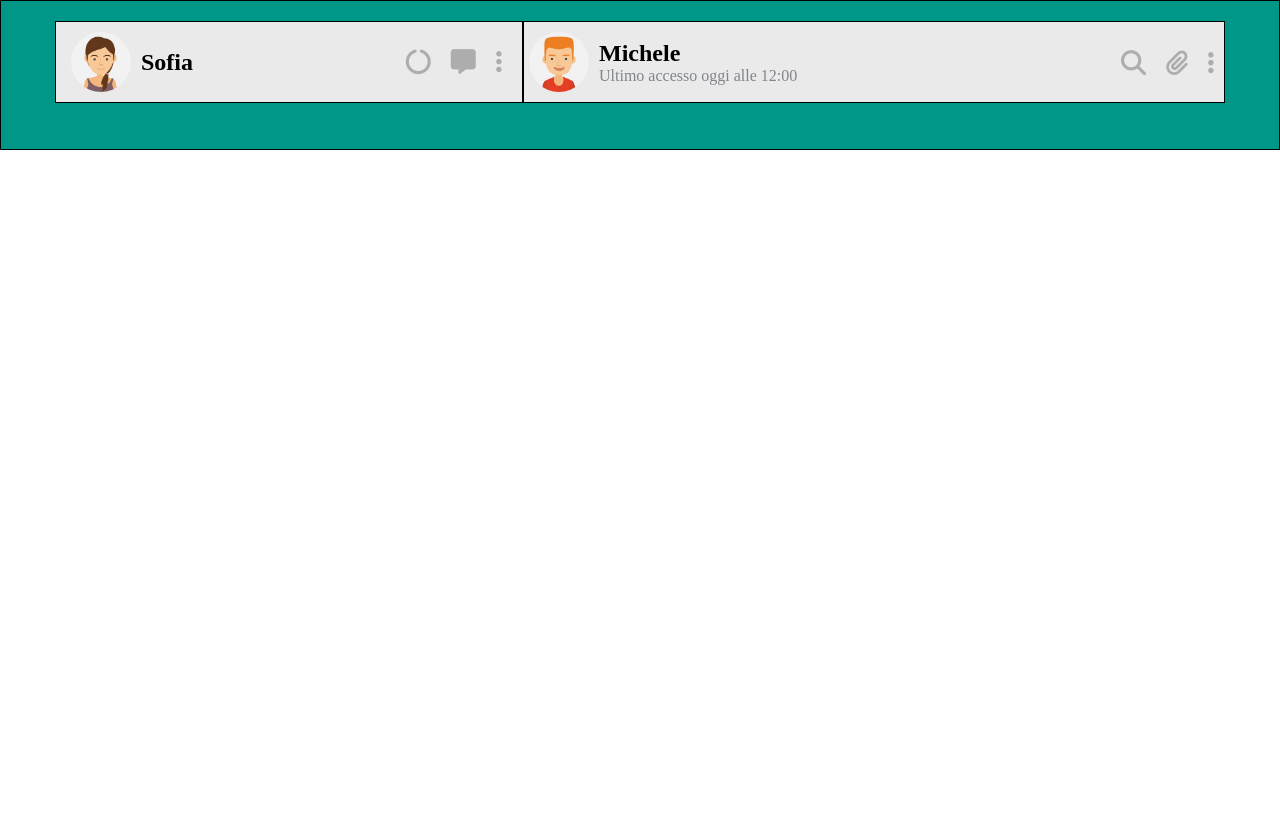
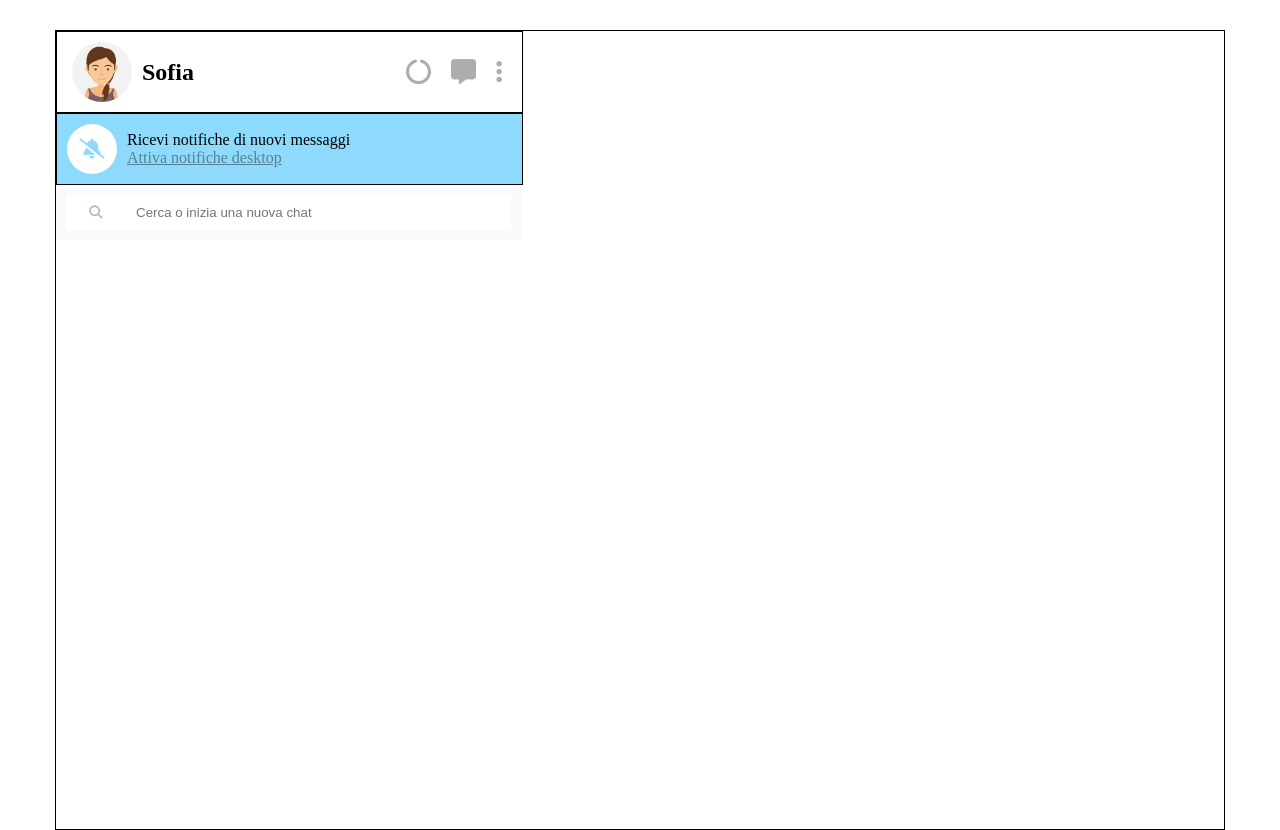
Before and after one commit to GiuseppeSU/vue-boolzapp, a plain HTML site: page index.html in a window 1280 px wide. Before the commit the page ends 800 px from the top, so only its background shows below. Drawn offline with nearby package versions, Linux system fonts and the light colour scheme.

Commit message:
inizio prima colonna sinistra

```diff
--- a/css/style.css
+++ b/css/style.css
@@ -29,54 +29,102 @@
 .f-end{
     justify-content: flex-end;
 }
+.j-center{
+    justify-content: center;
+}
 
+.w-small{
+    width: 40%;
+}
 
 
 
 
 /* FINE UTILITI */
 
-header {
-    height: 150px;
-    background-color: rgb(0, 150, 136);
+.container {
     border: 1px solid black;
+    width: 1170px;
+    height: 800px;
+    margin: auto;
+    margin-top: 30px;
 }
 
-main {
-    background-color: rgb(214, 219, 214);
+.containerLeft {
 
 }
 
+.contentLeft{
+    border: 1px solid black;
+    padding: 10px;
+    display: flex;
+    align-items: center;
+    width: 40%;
+    justify-content: space-between;
 
-
-
-.containerHeader {
-    background-color: rgb(234, 234, 234);
-    max-width: 1170px;
-    margin: auto;
-    display: flex;
-    margin-top: 20px;
 }
-
 .logo {
     height: 60px;
     border-radius: 40px;
     margin-left: 5px;
 }
-.headerLeft {
-    border: 1px solid black;
-    width: 40%;
-    padding: 10px;
-
-}
-
-.headerRight {
-    border: 1px solid black;
-    width: 60%;
-}
-
 .item i {
     margin: 0px 10px;
    color: rgb(173, 173, 173);
    font-size: 25px;
 }
+
+.allert{
+    width: 40%;
+    border: 1px solid black;
+    background-color: rgb(142, 218, 252) ;
+    padding: 10px;
+    display: flex;
+    align-items: center;
+
+
+}
+
+.bell{
+
+    height: 50px;
+    width: 50px;
+    border-radius: 30px;
+    display: flex;
+    justify-content: center;
+    align-items: center;
+    background-color: white;
+
+}
+
+.bell i {
+    font-size: 20px;
+    color: rgb(142, 218, 252);
+}
+
+.text{
+    margin-left: 10px;
+}
+
+.text a {
+    color:rgb(87, 129, 149);
+}
+
+.input{
+    width: 40%;
+    padding: 10px;
+    background-color: rgb(250, 250, 250) ;
+}
+.input button{
+    padding: 10px;
+    width: 60px;
+    border: none;
+    background-color: rgb(255, 255, 255);
+    color: rgb(175, 183, 192);
+}
+
+.input input{
+    padding: 10px;
+    width: 86%;
+    border: none;
+}
--- a/index.html
+++ b/index.html
@@ -15,10 +15,16 @@
 <body>
 
     <div id="app">
-        <header>
-            <div class="containerHeader ">
-                <div class="headerLeft d-flex align-center s-beetween">
-                    <div class="boxLeft d-flex align-center">
+
+
+        <main>
+
+
+            <div class="container">
+
+                <div class="containerLeft ">
+                    <div class="contentLeft">
+                        <div class="d-flex align-center">
                             <img class="logo" src="./img/avatar_io.jpg" alt="Avatar io">
                             <h2 class="m-left">Sofia</h2>
                         </div>
@@ -28,38 +34,32 @@
                             <i class="fa-solid fa-ellipsis-vertical"></i>
                         </div>
                     </div>
+                    <div class="allert">
+                        <div class="bell">
+                            <i class="fa-solid fa-bell-slash"></i>
+                        </div>
+                        <div class="text">
+                            <p>Ricevi notifiche di nuovi messaggi</p>
+                            <a href="#">Attiva notifiche desktop</a>
+                        </div>
+                    </div>
 
-                <div class="headerRight d-flex align-center s-beetween ">
-                    <div class="box-right d-flex align-center">
-                        <img class="logo" src="./img/avatar_1.jpg" alt="Michele">
-                        <div>
-                            <h2 class="m-left">Michele</h2>
-                            <p class="grey m-left">Ultimo accesso oggi alle 12:00</p>
+                    <div class="input">
+                        <button><i class="fa-solid fa-magnifying-glass"></i></button>
+                        <input type="text" placeholder="Cerca o inizia una nuova chat">
+                    </div>
 
                 </div>
             </div>
 
 
 
-                    <div class="item f-end d-flex">
-                        <i class="fa-solid fa-magnifying-glass"></i>
-                        <i class="fa-solid fa-paperclip"></i>
-                        <i class="fa-solid fa-ellipsis-vertical"></i>
-
-                    </div>
+            </section>
+        </main>
 
 
 
-                </div>
 
-
-            </div>
-
-        </header>
-
-        <main>
-
-        </main>
 
     </div>
 
```
Lines whose indentation alone changed are shown as unchanged.
